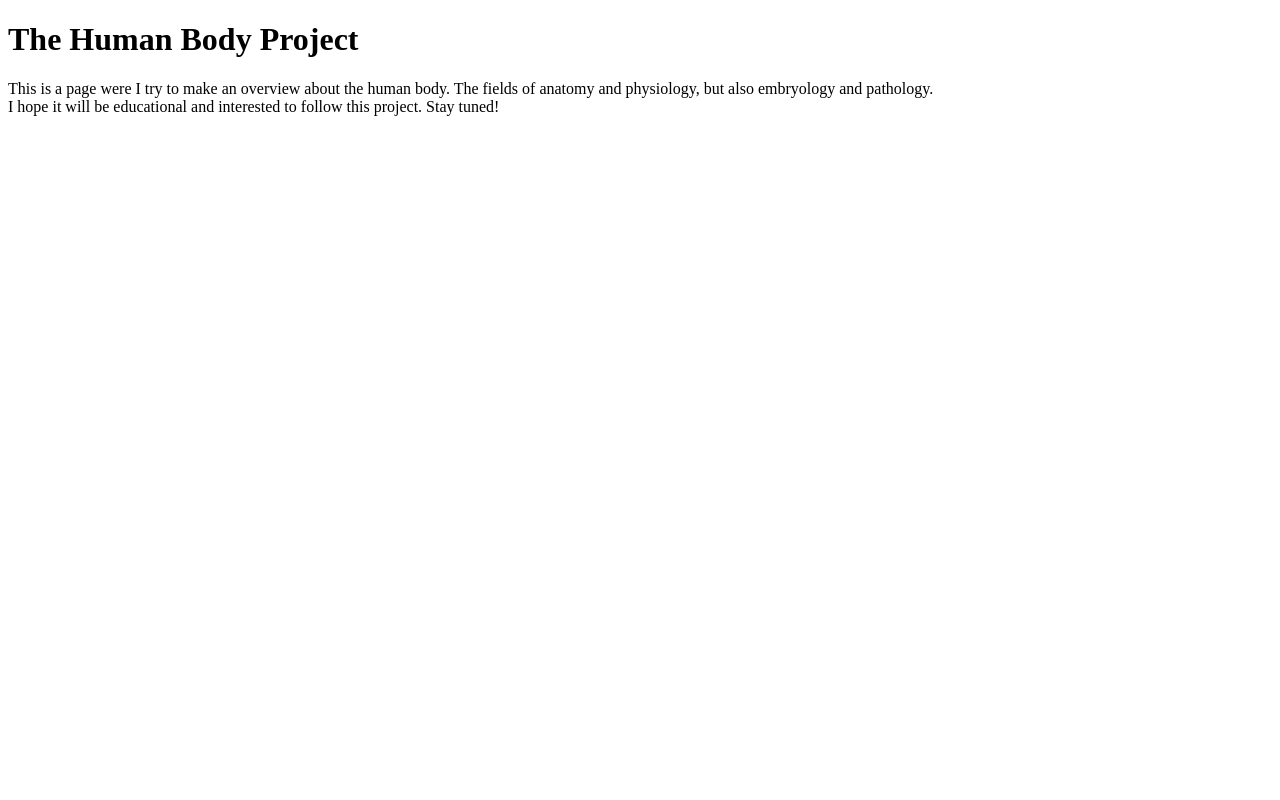
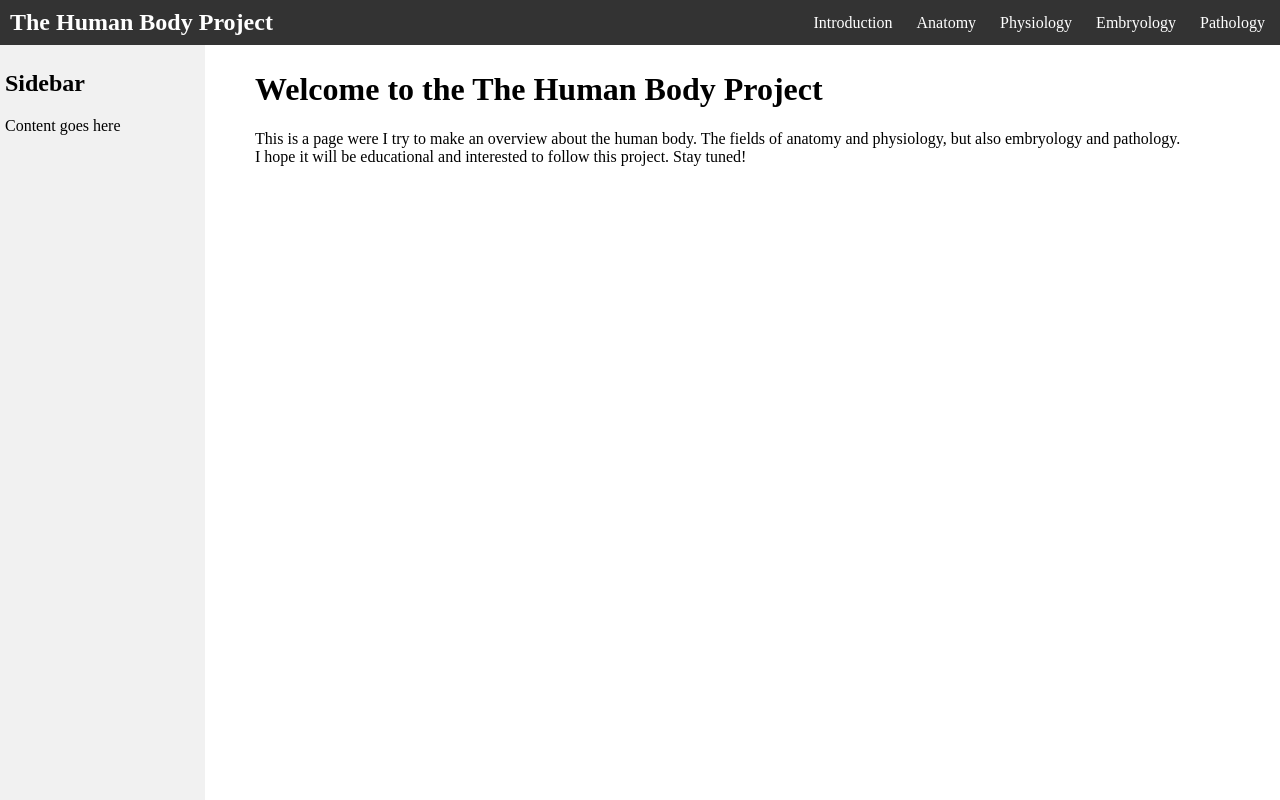
Before and after one commit to OlavRekdal/MedicineSite, a plain HTML site: page index.html in a window 1280 px wide. Drawn offline with Linux system fonts and the light colour scheme.

Commit message:
added styles.css and topbar and sidebar

```diff
--- a/index.html
+++ b/index.html
@@ -10,7 +10,7 @@
         <title>The Human Body</title>
         <meta name="description" content="">
         <meta name="viewport" content="width=device-width, initial-scale=1">
-        <link rel="stylesheet" href="">
+        <link rel="stylesheet" href="styles.css">
     </head>
     <body>
         <!--[if lt IE 7]>
@@ -19,12 +19,29 @@
 
         <script src="" async defer></script>
 
+        <div id="topbar">
+            <h2>The Human Body Project</h2>
+            <nav>
+              <a href="#Introduction">Introduction</a>
+              <a href="#anatomy">Anatomy</a>
+              <a href="#physiology">Physiology</a>
+              <a href="#embryology">Embryology</a>
+              <a href="#pathology">Pathology</a>
+            </nav>
+          </div>
 
-        <h1>The Human Body Project</h1>
+        <div id="sidebar">
+            <h2>Sidebar</h2>
+            <p>Content goes here</p>
+          </div>
+
+        <div id="main">
+            <h1>Welcome to the The Human Body Project</h1>
 
         <p>This is a page were I try to make an overview about the human body. The fields of anatomy and physiology, but also embryology and pathology. <br>
             I hope it will be educational and interested to follow this project. Stay tuned!</p>
 
+        </div>
 
     </body>
 </html>
--- /dev/null
+++ b/styles.css
@@ -0,0 +1,43 @@
+#main {
+    position: fixed;
+    top: 30px;
+    left: 250px;
+    padding-top: 20px;
+    padding-left: 5px;
+}
+
+#topbar {
+    position: fixed;
+    top: 0;
+    left: 0;
+    right: 0;
+    width: 100%;
+    height: 25px;
+    background-color: #333;
+    color: #fff;
+    padding: 10px;
+    display: flex;
+    align-items: center;
+    justify-content: space-between;
+  }
+
+  #topbar nav a {
+    color: #fff;
+    text-decoration: none;
+    padding: 0 10px;
+  }
+
+  #topbar nav a:last-of-type {
+    margin-right: 15px;
+  }
+
+#sidebar {
+    position: fixed;
+    top: 45px;
+    bottom: 0;
+    left: 0;
+    width: 200px;
+    background-color: #f1f1f1;
+    padding-top: 5px;
+    padding-left: 5px;
+  }
```
